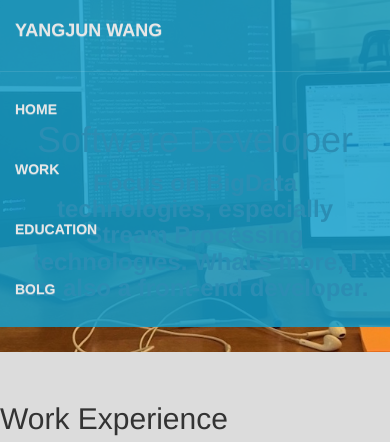
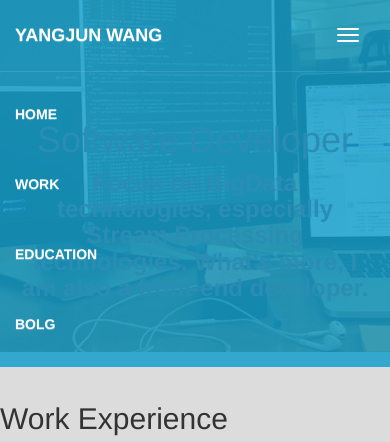
Before and after one commit to wangyangjun/wangyangjun.github.io, a website: page index.html in a window 390 px wide. Both pictures are taken after a click on the button "Toggle navigation". Shown: the top 442 px of the page. Drawn offline with nearby package versions, Linux system fonts and the light colour scheme; some packages are replaced by stand-ins of ours.

Commit message:
fix menu collapsed issue

```diff
--- a/css/style.css
+++ b/css/style.css
@@ -35,18 +35,6 @@ hr.small {
     clear: both;
     background-color: rgba(231,231,231,.9);
 }
-
-@media (max-width: 768px){
-    .header-wrapper {
-        color: #e7e7e7 !important;
-        background-color: rgba(22,159,204, 0.85) !important;
-    }
-
-    .header-wrapper a, .header-wapper span {
-        color: #e7e7e7 !important;
-    }
-}
-
 
 .navbar-brand, .navbar-nav li a {
     line-height: 60px;
@@ -272,3 +260,23 @@ ul.list-inline{
 .work-year {
     float: right;
 }
+
+@media (max-width: 768px){
+    .header-wrapper {
+        color: white !important;
+        background-color: rgba(22,159,204, 0.85) !important;
+    }
+
+    .header-wrapper a, .header-wapper span {
+        color: white !important;
+    }
+
+    .navbar-toggle .icon-bar {
+        background-color: white;
+    }
+
+    .navbar-brand, .navbar-nav li a {
+        line-height: 70px;
+        height: 70px;
+    }
+}
--- a/js/config.js
+++ b/js/config.js
@@ -4,7 +4,7 @@
 var ApplicationConfiguration = (function() {
 	// Init module configuration options
 	var applicationModuleName = 'wangyangjun.github.io'; //
-	var applicationModuleVendorDependencies = ['ngResource', 'ngAnimate',   'ui.bootstrap','ui.router', 'ui.bootstrap.modal'];
+	var applicationModuleVendorDependencies = ['ngResource', 'ngAnimate',  'ui.bootstrap', 'ui.router', 'ui.bootstrap.modal'];
 
 	// Add a new vertical module
 	var registerModule = function(moduleName, dependencies) {
--- a/js/controllers/header.controller.js
+++ b/js/controllers/header.controller.js
@@ -4,5 +4,11 @@ angular.module('app').controller('HeaderController', ['$scope', '$rootScope',
 	function($scope, $rootScope) {
 		//$scope.header_nav_class = "navbar-scroll"
 		console.log("Load HeaderController")
+		$scope.collapseMenu = function() {
+		    if ($(window).width() <= 768) {
+		        console.log('hiding');
+		        $scope.navCollapsed = true;
+		    }
+		}
 	}
 ]);
--- a/views/header.html
+++ b/views/header.html
@@ -2,7 +2,7 @@
     <nav class="navbar navbar-fixed-top header-wrapper" ng-class="header_nav_class">
         <div class="container">
             <div class="navbar-header">
-                <button type="button" class="navbar-toggle collapsed" data-toggle="collapse" data-target="#navbar-menu">
+                <button type="button" class="navbar-toggle collapsed"  ng-init="navCollapsed = true" ng-click="navCollapsed = !navCollapsed">
                     <span class="sr-only">Toggle navigation</span>
                     <span class="icon-bar"></span>
                     <span class="icon-bar"></span>
@@ -10,12 +10,12 @@
                 </button>
                 <a class="navbar-brand dh-font" href="/"><span>Yangjun Wang</span></a>
             </div>
-            <div class="collapse navbar-collapse" id="navbar-menu">
+            <div class="collapse navbar-collapse" id="navbar-menu" ng-class="!navCollapsed && 'in'">
                 <ul class="nav navbar-nav navbar-right">
-                    <li id="home-menu"><a href="#!/">Home</a></li>
-                    <li id="work-menu"><a href="#!/#work-experience">Work</a></li>
-                    <li id="education-menu"><a href="#!/#education">Education</a></li>
-                    <li id="blog-menu"><a href="#!/blog">Bolg</a></li>
+                    <li id="home-menu" ng-click="collapseMenu()"><a href="#!/">Home</a></li>
+                    <li id="work-menu" ng-click="collapseMenu()"><a href="#!/#work-experience">Work</a></li>
+                    <li id="education-menu" ng-click="collapseMenu()"><a href="#!/#education">Education</a></li>
+                    <li id="blog-menu" ng-click="collapseMenu()"><a href="#!/blog">Bolg</a></li>
                     <!-- <li id="hobby-menu"><a href="#!/hobby">Hobby</a></li> -->
                 </ul>
             </div>
```
